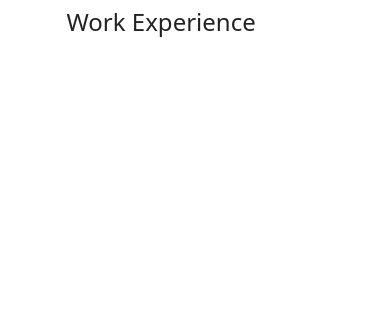
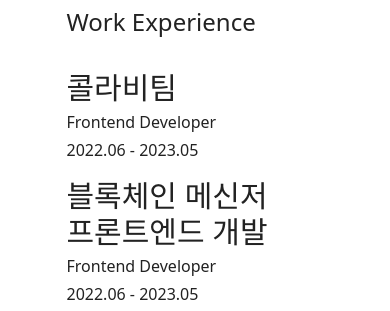
Before and after one commit to Muntari29/mysampleapp, a Next.js app: page / in a window 390 px wide. Shown: the part 884-1195 px from the top of the page. Before the commit the page ends 996 px from the top, so only its background shows below. Built offline with nearby package versions, Linux system fonts and the light colour scheme.

Commit message:
section 영역 반응형 스타일 추가

```diff
--- a/src/pages/index.tsx
+++ b/src/pages/index.tsx
@@ -42,6 +42,18 @@ export default function Home() {
 			</main>
 			<Section>
 				<HText type="h2">Work Experience</HText>
+				<div className="mt-8 grid grid-cols-1 md:grid-cols-2">
+					<div className="flex flex-col gap-1 mb-4 md:mb-0">
+						<HText type="h3">콜라비팀</HText>
+						<span>Frontend Developer</span>
+						<span>2022.06 - 2023.05</span>
+					</div>
+					<div className="flex flex-col gap-1">
+						<HText type="h3">블록체인 메신저 프론트엔드 개발</HText>
+						<span>Frontend Developer</span>
+						<span>2022.06 - 2023.05</span>
+					</div>
+				</div>
 			</Section>
 		</>
 	);
```
